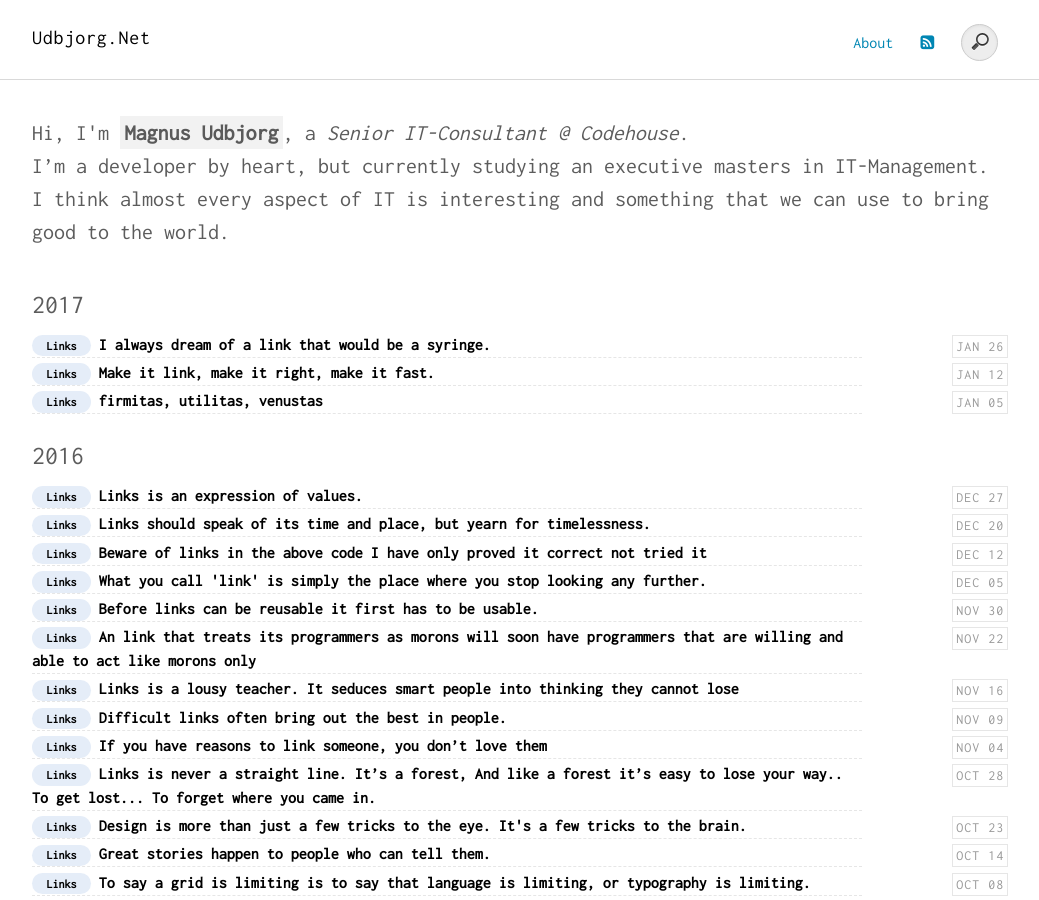
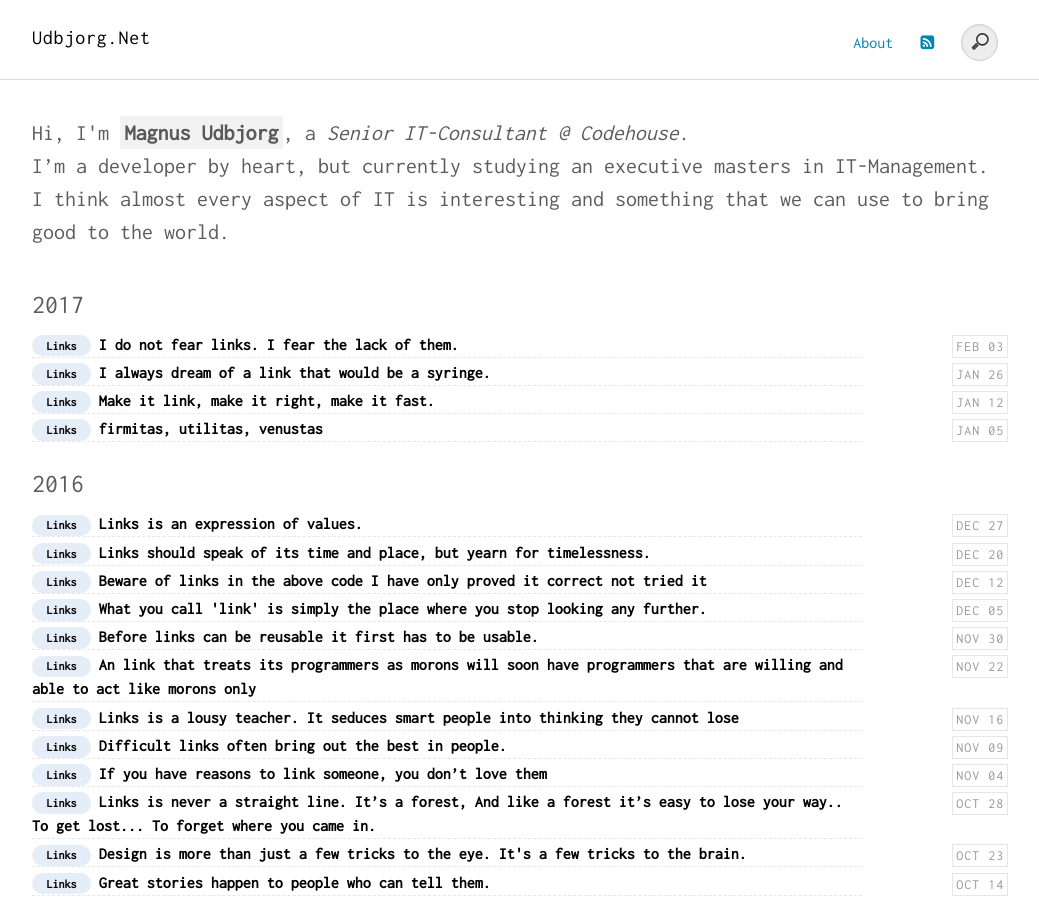
Before and after one commit to magudb/magudb.github.io, a Jekyll site: the page built from index.html, in a window 1280 px wide and 900 px high. Shown: the whole window, without its empty margins (120-1159 px from the left). Built offline with Jekyll 4.4.1, drawn with Linux system fonts in a browser that asks for light colours.

Commit message:
New post: I do not fear links. I fear the lack of them.

```diff
--- a/_drafts/2017-02-03-empty.md
+++ b/_posts/2017-02-03-I do not fear computers. I fear the lack of them.md
@@ -1,7 +1,7 @@
 ---
 layout: post
-title: ""
-description: ""
+title: "I do not fear links. I fear the lack of them."
+description: "I do not fear computers. I fear the lack of them. - Issac Assimov"
 comments: true
 category: "Links"
 keywords: "Links, extravaganza, Tech, IT, Microservices, NodeJs, C#, Javascript, Solution architecture"
```
Also changed, not shown: other parts of _posts/2017-02-03-I do not fear computers. I fear the lack of them.md (+1 -1 lines), _drafts/2017-02-10-empty.md (renamed from _drafts/2017-02-03-empty-work.md).
